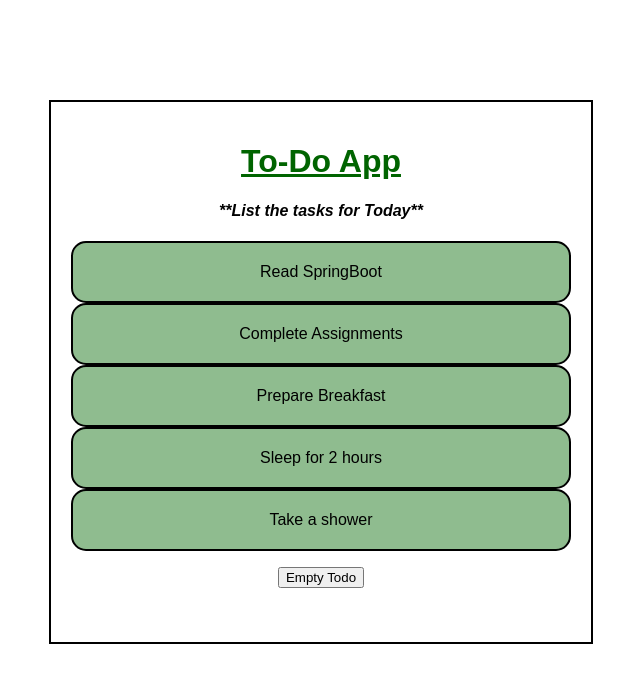
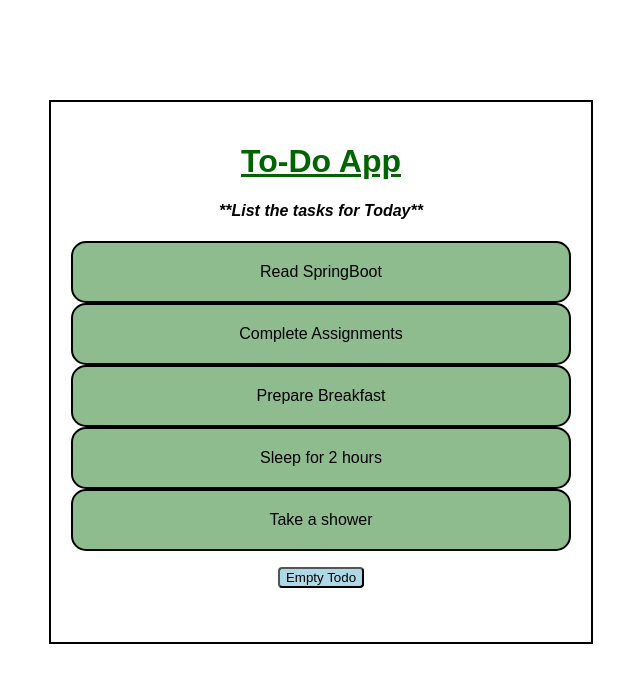
Before and after one commit to Prathyusha1211/ToDoApp, a React (Create React App) app: page / in a window 1280 px wide. Shown: the top 682 px of the page, without its empty margins (319-959 px from the left). Built offline with nearby package versions, Linux system fonts and the light colour scheme.

Commit message:
Added css to button

```diff
--- /dev/null
+++ b/src/components/EmptyButton/EmptyButton.css
@@ -0,0 +1,6 @@
+.empty-button{
+    backface-visibility: hidden;
+    background-color: lightblue;
+    border-radius: 4px;
+
+}
--- a/src/components/EmptyButton/EmptyButton.js
+++ b/src/components/EmptyButton/EmptyButton.js
@@ -1,8 +1,9 @@
 import React from "react";
 import ToDoList from "../ToDoList/ToDoList";
+import './EmptyButton.css'
 export default function EmptyButton({onEmptyButtonClick,title}){
 
     return(
-        <button onClick={onEmptyButtonClick}>{title}</button>
+        <button className="empty-button" onClick={onEmptyButtonClick}>{title}</button>
     );
 }
```
